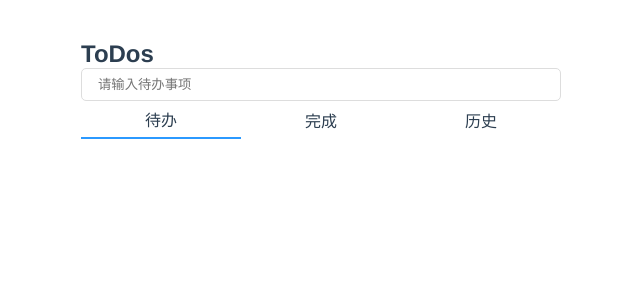
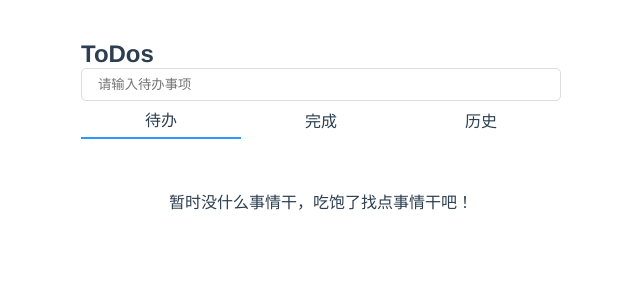
Before and after one commit to qq1332783374/todoList, a Vue app in the folder 02--vue3-ts-vite/: page /#/todo-list in a window 1280 px wide. Shown: the top 300 px of the page, without its empty margins (319-959 px from the left). Built offline with nearby package versions, Linux system fonts and the light colour scheme.

Commit message:
添加空状态提示

```diff
--- a/02--vue3-ts-vite/src/views/todo-list/components/data-list.vue
+++ b/02--vue3-ts-vite/src/views/todo-list/components/data-list.vue
@@ -47,6 +47,9 @@
             </p>
         </li>
     </ul>
+    <div class="todo-list__empty" v-if="data.length === 0">
+        {{emptyCtx[active]}}
+    </div>
 </template>
 
 <script lang="ts">
@@ -65,6 +68,9 @@ import {
     export default defineComponent({
         name: 'data-list',
         props: {
+            active: {
+                type: String,
+            },
             data: {
                 type: Array,
                 default: () => [],
@@ -72,6 +78,12 @@ export default defineComponent({
         },
         setup(props, ctx) {
             const isUpdateCtx = ref(-99);
+
+            const emptyCtx = {
+                'todo': '暂时没什么事情干，吃饱了找点事情干吧！',
+                'complete': '都没什么事情干嘛？完成的事情，怎么空空如也！',
+                'history': '事事顺心，心想事成！'
+            }
 
             const handleClickItem = (item: dataItem, status: string) => {
                 item.status = status;
@@ -97,6 +109,7 @@ export default defineComponent({
 
             return {
                 isUpdateCtx,
+                emptyCtx,
                 handleClickItem,
                 handleShowUpdateContext,
                 handleCancelUpdate,
--- a/02--vue3-ts-vite/src/views/todo-list/components/todo-list-nav.vue
+++ b/02--vue3-ts-vite/src/views/todo-list/components/todo-list-nav.vue
@@ -9,9 +9,6 @@
     >
         {{ nav.name }}
     </div>
-    <div class="todo-list-empty" v-if="navData.length === 0">
-
-    </div>
 </nav>
 </template>
 
@@ -20,9 +17,6 @@ import {
     defineComponent,
     ref
 } from "vue";
-import {
-    dataItem
-} from "../../../constant/interfaces";
 import {
     randomId
 } from "../../../utils";
@@ -35,11 +29,6 @@ export default defineComponent({
     },
     name: "todo-list-nav",
     setup(props, ctx) {
-        const emptyCtx = ref({
-            'todo': '暂时没什么事情干，吃饱了找点事情干吧！',
-            'complete': '都没什么事情干嘛？完成的事情，怎么空空如也！！',
-            'history': ''
-        })
 
         const navData = ref([{
                 id: randomId(),
--- a/02--vue3-ts-vite/src/views/todo-list/index.vue
+++ b/02--vue3-ts-vite/src/views/todo-list/index.vue
@@ -5,7 +5,7 @@
     <!--导航-->
     <todo-list-nav v-model:active="active" />
     <!--数据展示-->
-    <data-list :data="activeData" />
+    <data-list :data="activeData" :active="active" />
 </div>
 </template>
 
--- a/02--vue3-ts-vite/src/views/todo-list/todo-list.scss
+++ b/02--vue3-ts-vite/src/views/todo-list/todo-list.scss
@@ -37,7 +37,7 @@
 			cursor: pointer;
 
 			&-value {
-				font-size: 16px;
+				font-size: 20px;
 				color: #666;
 			}
 
@@ -46,4 +46,9 @@
 			}
 		}
 	}
+
+	&__empty {
+		text-align: center;
+		padding: 50px;
+	}
 }
```
Lines whose indentation alone changed are shown as unchanged.
